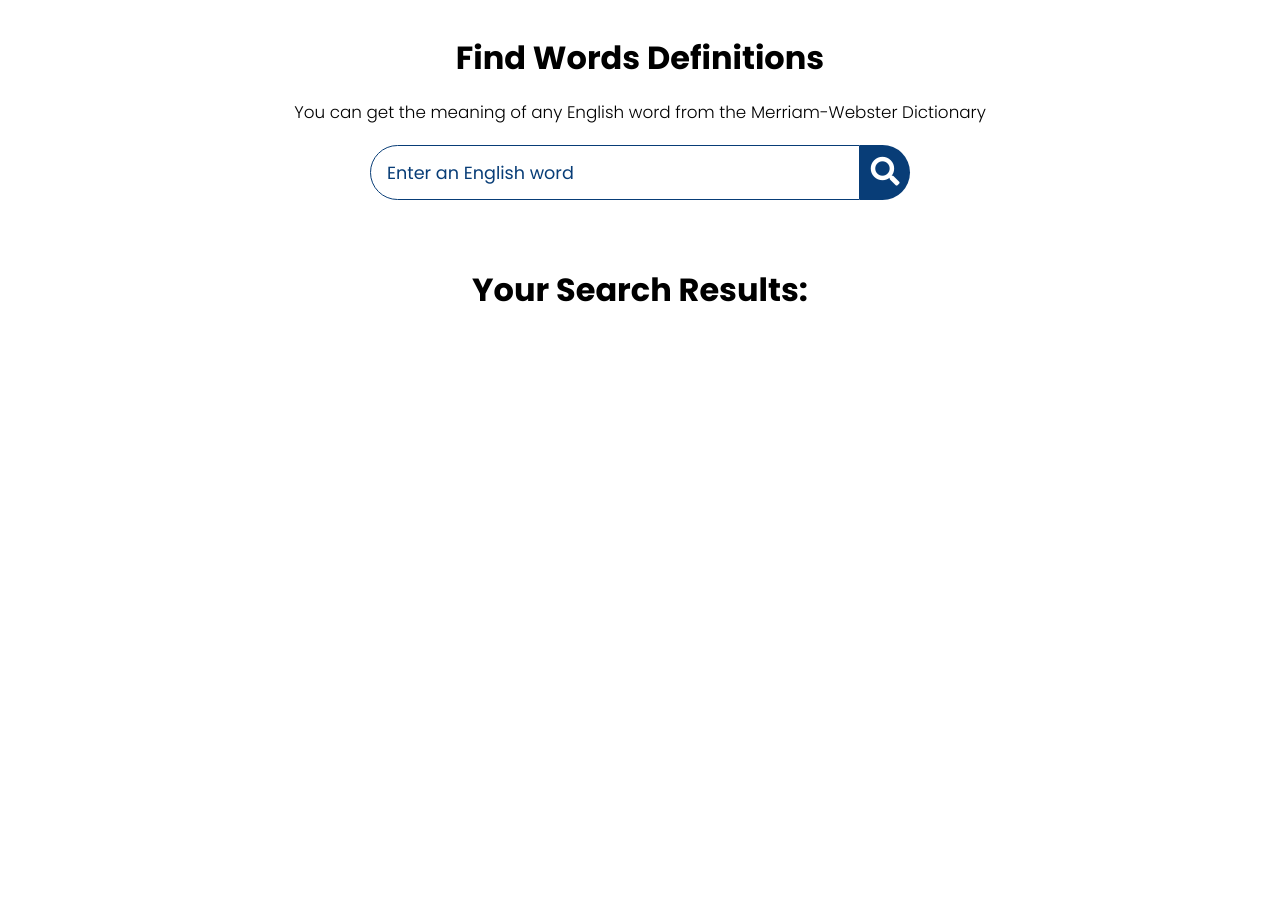
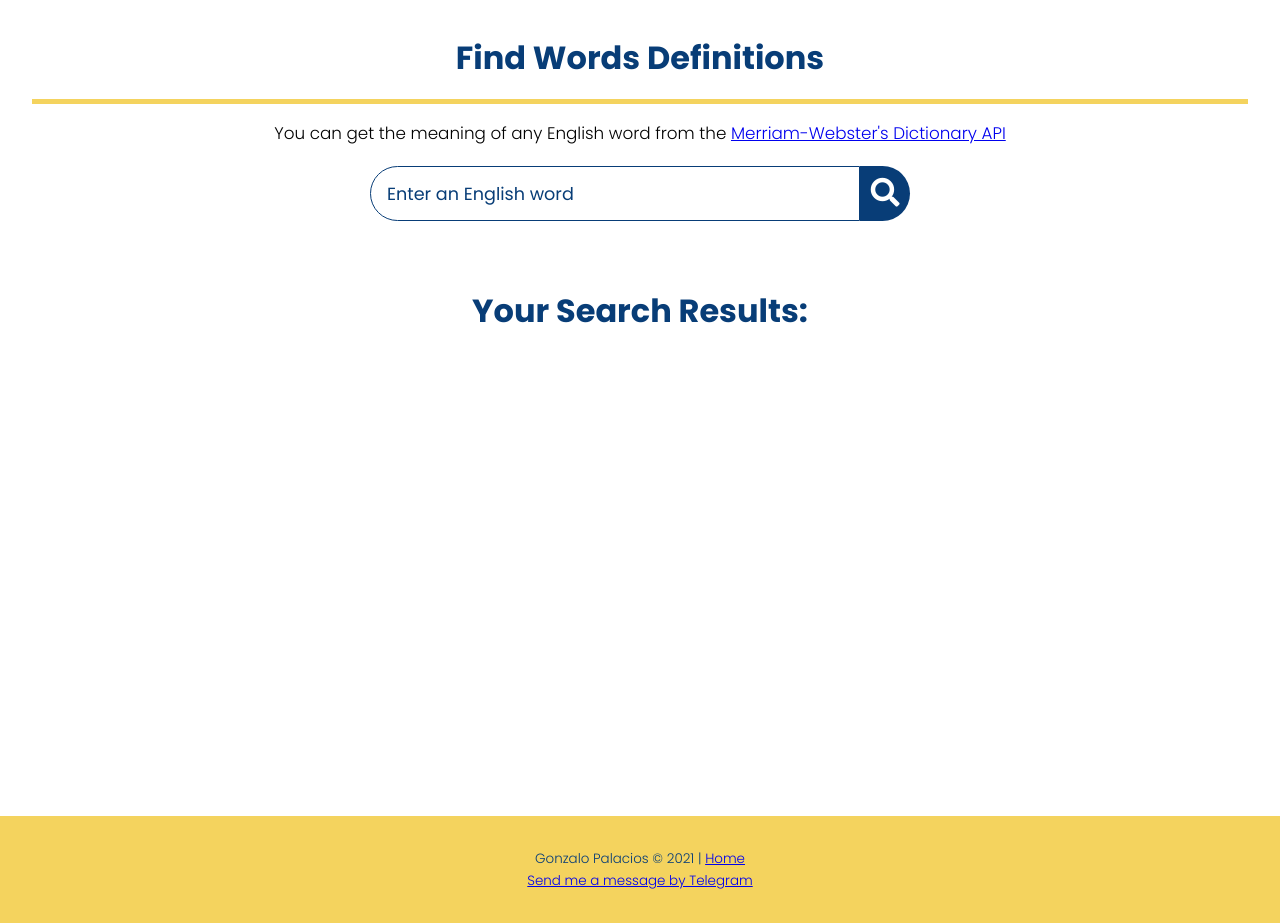
Before and after one commit to gnzlplcs/portfolio, a plain HTML site: page final-project/index.html in a window 1280 px wide. Before the commit the page ends 800 px from the top, so only its background shows below. Drawn offline with Linux system fonts and the light colour scheme.

Commit message:
final version

```diff
--- a/final-project/index.html
+++ b/final-project/index.html
@@ -18,7 +18,7 @@
     <div class="word-wrapper">
       <div class="word search">
         <h2 class="title">Find Words Definitions</h2>
-        <p>You can get the meaning of any English word from the Merriam-Webster Dictionary</p>
+        <p>You can get the meaning of any English word from the <a href="https://dictionaryapi.com/">Merriam-Webster's Dictionary API</a></p>
         <div class="word-search-box">
           <input type="text" id="search-input" class="search-control"
             placeholder="Enter an English word">
@@ -48,7 +48,10 @@
     </div>
   </div>
 
+  <footer class="footer">
+  </footer>
 
+  <script src="./../js/footer.js"></script>
   <script src="./js/index.js" type="module"></script>
 </body>
 
--- a/final-project/style.css
+++ b/final-project/style.css
@@ -40,6 +40,16 @@ body {
   margin-bottom: 1rem;
 }
 
+.search h2,
+.word-result h2 {
+  color: var(--indigo-dye);
+}
+
+.search h2.title {
+  border-bottom: 5px solid var(--orange-yellow-crayola);
+  padding-bottom: 1rem;
+}
+
 /*  */
 .container {
   min-height: 100vh;
@@ -56,9 +66,6 @@ body {
   margin: 2rem 0;
 }
 
-.word-search cite {
-  font-size: 1rem;
-}
 
 .word-search-box {
   margin: 1.2rem 0;
@@ -246,6 +253,7 @@ body {
   letter-spacing: 1px;
   padding-bottom: 1rem;
 }
+
 .definition-category {
   background: #fff;
   font-weight: 600;
@@ -281,8 +289,18 @@ body {
   list-style: none;
 }
 
+.footer {
+  background-color: var(--orange-yellow-crayola);
+  color: var(--indigo-dye);
+  font-size: 80%;
+  margin-top: 1rem;
+  padding: 2rem;
+  text-align: center;
+  width: 100%;
+}
+
 .notFound {
-  grid-template-columns: 1fr!important;
+  grid-template-columns: 1fr !important;
   color: var(--indigo-dye);
   font-size: 1.8rem;
   font-weight: 600;
@@ -308,6 +326,7 @@ body {
   .word-item {
     margin: 0;
   }
+
   .word-details {
     width: 700px;
   }
```
